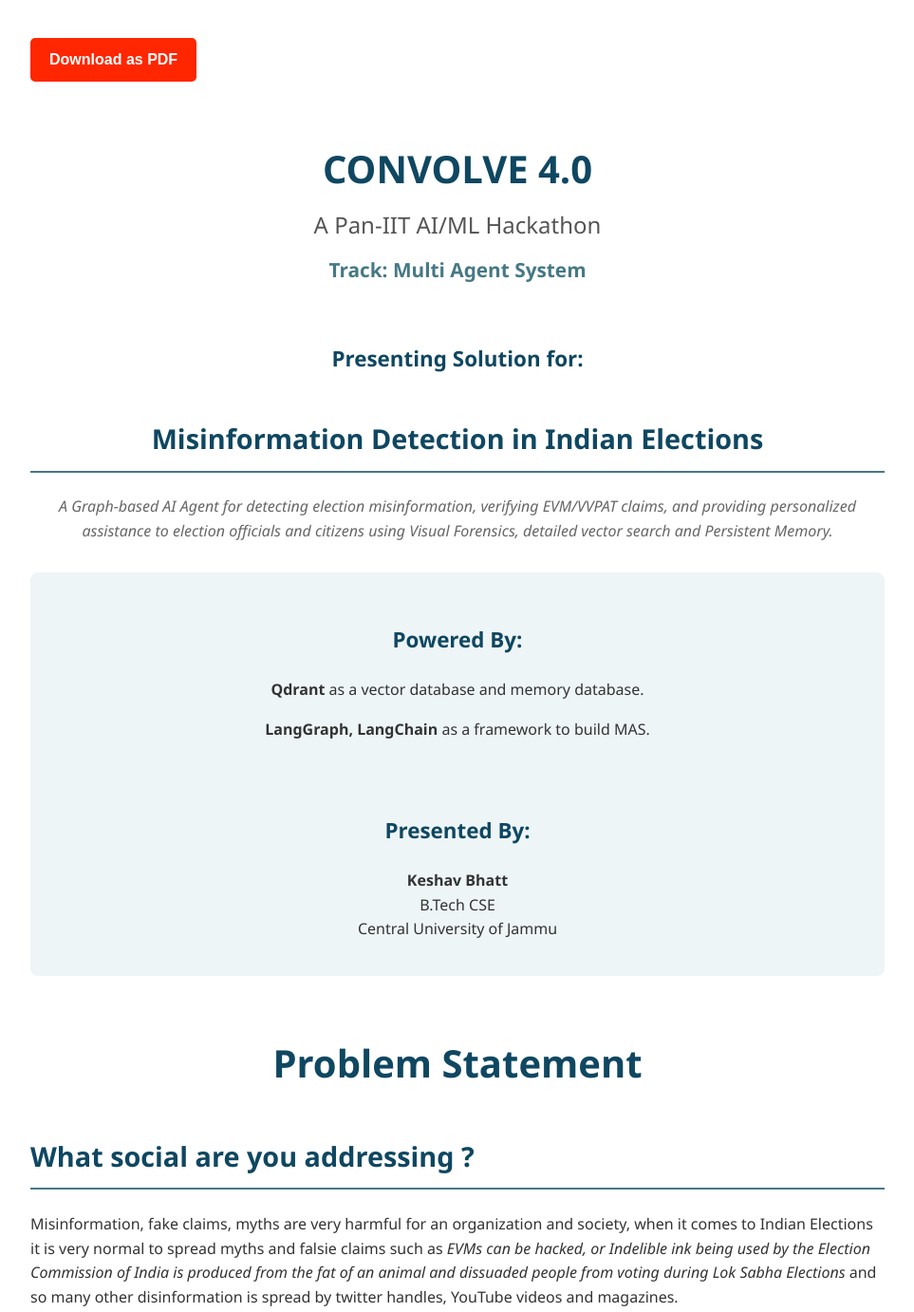
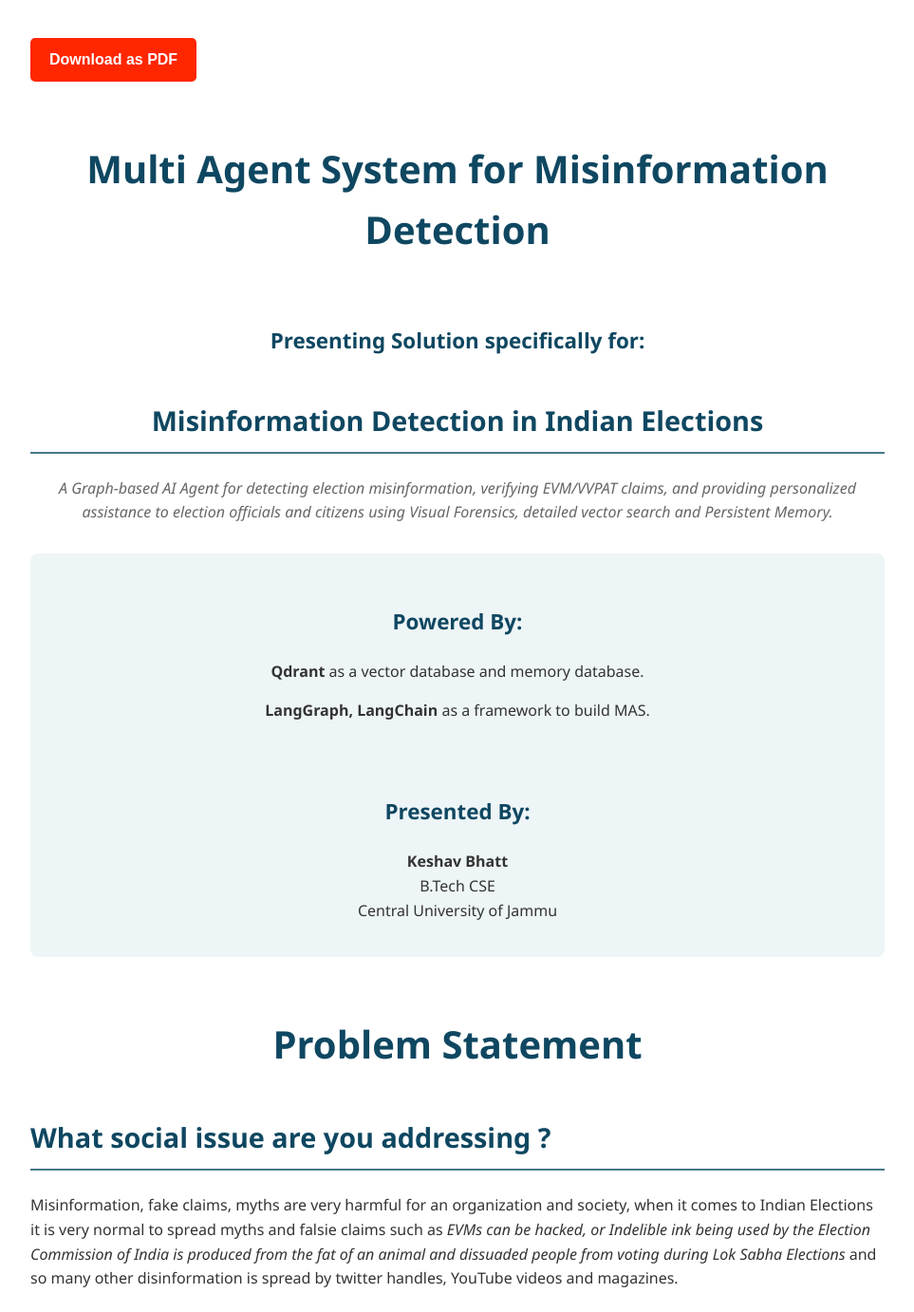
Before and after one commit to Keshav-CUJ/Info_on_Qdrant_MAS, a plain HTML site: page index.html in a window 1280 px wide. Shown: the top 1382 px of the page at 95% size, without its empty margins (158-1121 px from the left). Drawn offline with Linux system fonts and the light colour scheme.

Commit message:
Chang the main title of writeup

```diff
--- a/index.html
+++ b/index.html
@@ -158,14 +158,14 @@
         <a href="./CONVOLVE.pdf" download="./CONVOLVE.pdf" class="download-btn">
           Download as PDF
         </a>
-        <h1>CONVOLVE 4.0</h1>
-        <div class="text-center subtitle">A Pan-IIT AI/ML Hackathon</div>
-        <div class="text-center track-title">Track: Multi Agent System</div>
+        <h1>Multi Agent System for Misinformation Detection</h1>
+        <!-- <div class="text-center subtitle">A Pan-IIT AI/ML Hackathon</div>
+        <div class="text-center track-title">Track: Multi Agent System</div> -->
 
         <br />
 
         <div class="text-center">
-          <h3>Presenting Solution for:</h3>
+          <h3>Presenting Solution specifically for:</h3>
           <h2>Misinformation Detection in Indian Elections</h2>
         </div>
 
@@ -193,7 +193,7 @@
       <section>
         <h1>Problem Statement</h1>
 
-        <h2>What social are you addressing ?</h2>
+        <h2>What social issue are you addressing ?</h2>
         <p>
           Misinformation, fake claims, myths are very harmful for an
           organization and society, when it comes to Indian Elections it is very
```
